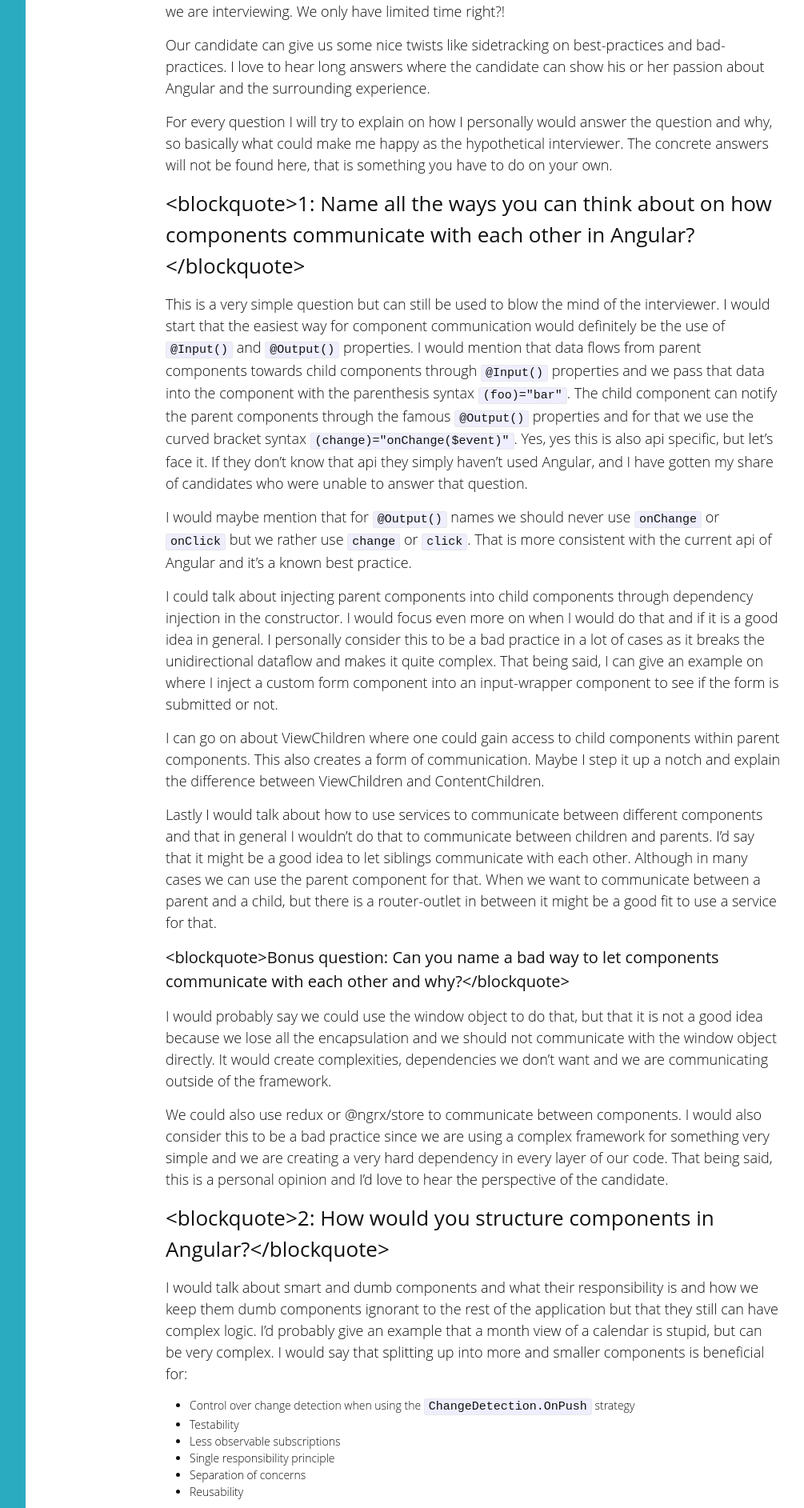
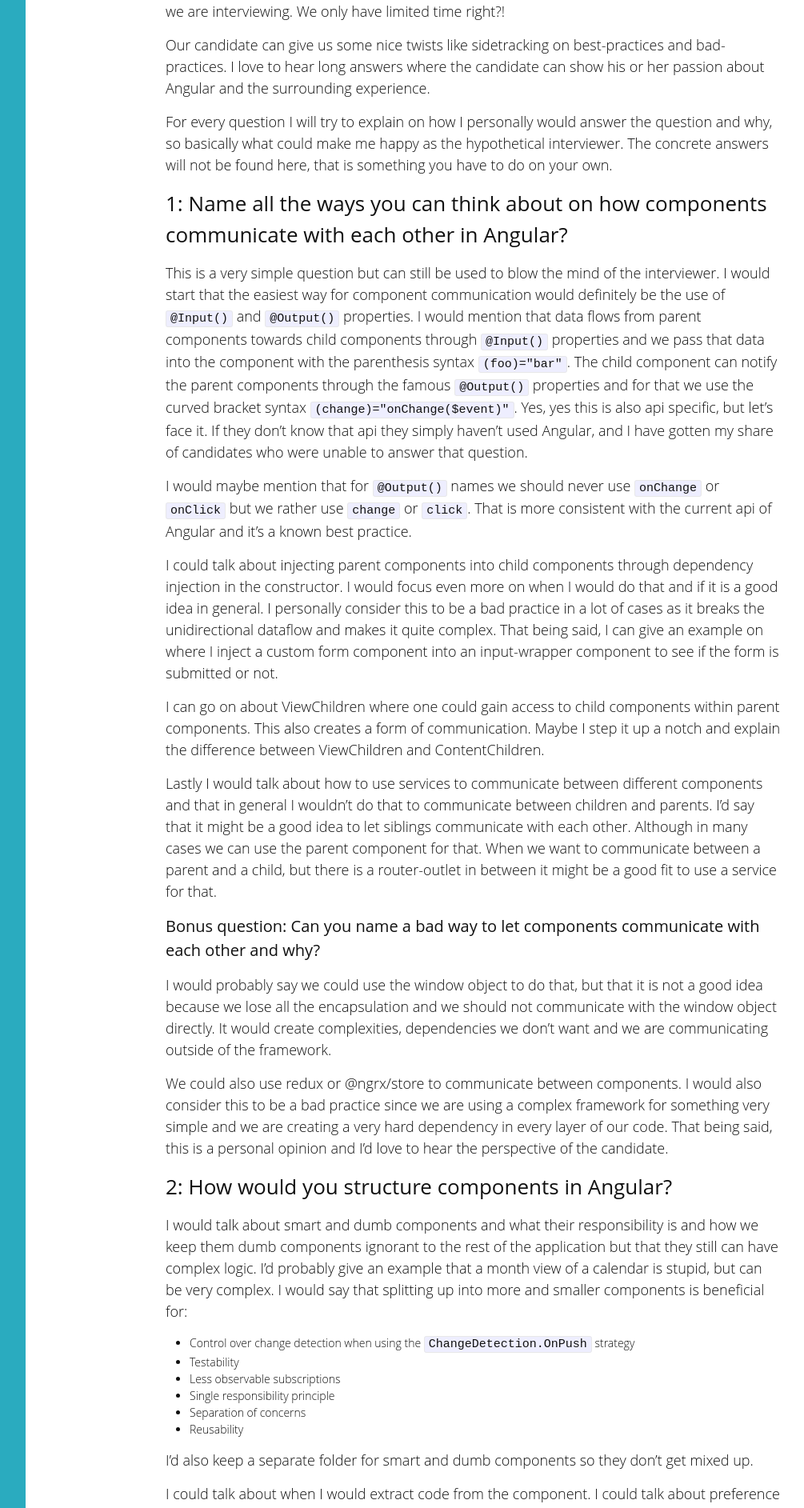
Before and after one commit to brechtbilliet/brechtbilliet.github.io, a Jekyll site: the page built from _posts/2022-08-10-angular-interview-questions-for-seniors.md, in a window 1280 px wide. Shown: the part 1058-2943 px from the top of the page at 80% size, without its empty margins (128-1133 px from the left). Built offline with Jekyll 4.4.1, drawn with Linux system fonts in a browser that asks for light colours; nearby versions of some CDN libraries; comment, search, counter and statistics services are not loaded; some of the changed text lies outside the part shown.

Commit message:
removed blockquote

```diff
--- a/_posts/2022-08-10-angular-interview-questions-for-seniors.md
+++ b/_posts/2022-08-10-angular-interview-questions-for-seniors.md
@@ -46,7 +46,7 @@
 For every question I will try to explain on how I personally would answer the question and why, so basically what could make me happy as the hypothetical interviewer.
 The concrete answers will not be found here, that is something you have to do on your own.
 
-### <blockquote>1: Name all the ways you can think about on how components communicate with each other in Angular?</blockquote>
+### 1: Name all the ways you can think about on how components communicate with each other in Angular?
 
 This is a very simple question but can still be used to blow the mind of the interviewer.
 I would start that the easiest way for component communication would definitely be the use of `@Input()` and `@Output()` properties.
@@ -71,7 +71,7 @@
 children and parents. I'd say that it might be a good idea to let siblings communicate with each other. Although in many cases we can use the parent component for that.
 When we want to communicate between a parent and a child, but there is a router-outlet in between it might be a good fit to use a service for that.
 
-#### <blockquote>Bonus question: Can you name a bad way to let components communicate with each other and why?</blockquote>
+#### Bonus question: Can you name a bad way to let components communicate with each other and why?
 
 I would probably say we could use the window object to do that, but that it is not a good idea because we lose all the encapsulation and we should not communicate
 with the window object directly. It would create complexities, dependencies we don't want and we are communicating outside of the framework.
@@ -80,7 +80,7 @@
 framework for something very simple and we are creating a very hard dependency in every layer of our code. That being said, this is a personal opinion
 and I'd love to hear the perspective of the candidate.
 
-### <blockquote>2: How would you structure components in Angular?</blockquote>
+### 2: How would you structure components in Angular?
 
 I would talk about smart and dumb components and what their responsibility is and how we keep them dumb components ignorant to the rest of the application but
 that they still can have complex logic. I'd probably give an example that a month view of a calendar is stupid, but can be very complex.
@@ -98,11 +98,11 @@
 or not and share the advantages and disadvantages for both ways. It's important to show that that I am not biased and
 that both solutions could work.
 
-#### <blockquote> Bonus question: Tell me the difference between popes and components</blockquote>
+####  Bonus question: Tell me the difference between popes and components
 
 I don't think this question should be answered here since it's a very straightforward question.
 
-### <blockquote>3: Dependency injection, services, lifecycle of services and use cases. go!</blockquote>
+### 3: Dependency injection, services, lifecycle of services and use cases. go!
 
 With this question we can really show that we know exactly how Angular works in terms of dependency injection.
 I could talk about services and how to make them injectable. I would say that we can provide services in modules and
@@ -122,7 +122,7 @@
 
 The reason why I am saying this is not to brag, it's to show how deep you could go with this question.
 
-### <blockquote>4: What's the difference between guards and interceptors?</blockquote>
+### 4: What's the difference between guards and interceptors?
 
 I like this question because we ask 2 things at the same time. Guards and interceptors don't have anything to do with each other
 but they are important tools within the framework. After explaining what guards are I could come up with examples on either
@@ -131,7 +131,7 @@
 
 I would explain that I don't only use interceptors for adding jwt tokens but I could also use them for loading state, error handling and so much more.
 
-### <blockquote>5: What is the `async` pipe?</blockquote>
+### 5: What is the `async` pipe?
 
 Not only could I say we could use the `async` to subscribe on observables, I could start talking about RxJS and that it is the only real dependency Angular has besides zone.js.
 I would say that the async pipe, subscribes to the observable, also unsubscribes from the observable when the component gets destroyed and I would talk about
@@ -141,7 +141,7 @@
 Maybe I would even talk about the `*ngIf=foo$|async as foo` syntax where we can keep the value of the observable inside the template
 and share it like that. I could mention that it can be dangerous if foo has a falsy value.
 
-### <blockquote>6: Tell me about RxJS in Angular, what reactive api's are there?</blockquote>
+### 6: Tell me about RxJS in Angular, what reactive api's are there?
 
 This is a beauty because you can talk about so much here.
 It might be a good idea to start talking about my passion in RxJS first and how I fell in love with it.
@@ -156,7 +156,7 @@
 If I want to blow the interviewer his mind I'd mention that `@Output()` EventEmitters are also observables behind the scenes and that
 you can replace the EventEmitters with any kind of observable
 
-### <blockquote>7: Give me an easy way to create a memory leak in Angular and how to fix it. Eg setInterval()</blockquote>
+### 7: Give me an easy way to create a memory leak in Angular and how to fix it. Eg setInterval()
 
 If the candidate does not understand the question: You have to add a `setInterval(console.log)` statement somewhere in a piece of code
 that will be destroyed and we want to keep seeing numbers logged in the console.
@@ -168,7 +168,7 @@
 I would start on how easy it is to create memory leaks with RxJS and that it's important to always clean up subscriptions.
 This might be a tough question but we could really peek into the reasoning of the attendee here.
 
-### <blockquote>8: How would you test Angular applications?</blockquote>
+### 8: How would you test Angular applications?
 
 This question has a lot of different answers, and none of them are right or wrong. But it's a great way to see how the
 candidate feels about testing, where the priorities lie and how much experience they have with testing Angular applications.
@@ -185,7 +185,7 @@
 I would challenge the use of a huge amount of unit tests because they are very brittle (an extra dependency in the constructor breaks every test).
 and if we break a `cypress` `storybook` integration test chances are quite big that we actually broke something.
 
-### <blockquote>9: Explain to me how change detection works in Angular</blockquote>
+### 9: Explain to me how change detection works in Angular
 
 Here I could talk about `zone.js` monkey patches all the native browser events and that Angular uses it to get notified when something happens.
 I could talk about how Angular takes the component hierarchy and by default evaluates all the components from top to bottom.
@@ -198,14 +198,14 @@
 
 It might also be worth noting that the `async` pipe also triggers a `markForCheck`, but we already said that didn't we?.
 
-#### <blockquote>Bonus question: What happens if you apply the `ChangeDetection.OnPush` strategy on your app component?</blockquote>
+#### Bonus question: What happens if you apply the `ChangeDetection.OnPush` strategy on your app component?
 
 I could explain here that it's not a good idea to do that because it will basically break your change detection and you have to manually
 run `markForCheck()`  for everything. A nice example could be this one:
 When we do an `httpClient.get('url').subscribe(result => this.result = result)` in our code. Our application will never update because it isn't marked for check.
 Also the change detection deep within your component hierarchy could be broken. Another thing is that our app component doesn't have any `@Input()` properties so it is useless anyway.
 
-### <blockquote>10: What is the Expression has changed after it was checked error?</blockquote>
+### 10: What is the Expression has changed after it was checked error?
 
 I would start to laugh about the fact that this bug has bitten me in the butt more than once and explain when and how much it has occurred.
 I would say that the change detection ran twice in development and that both results are compared.
@@ -213,7 +213,7 @@
 
 I could also explain why this isn't run in production and that even the bug is harmless, it does shed some light on problems.
 
-### <blockquote>11: How can you tackle redundancy in Angular?
+### 11: How can you tackle redundancy in Angular?
 
 Very open question, if you are a senior profile you could talk for tens of minutes but I will wrap it up quite shortly here:
 
@@ -223,14 +223,14 @@
 - we can extract logic into reusable functions that we expose in javascript modules (better treeshaking)
 - We can extract logic in services
 
-### <blockquote>12: What is trackBy and how does it work?
+### 12: What is trackBy and how does it work?
 
 This question proves a level of seniority of the candidate within the framework.
 I would explain that every `*ngFor` statement could benefit from that and how the performance is optimised.
 Especially with big lists this property can have a huge impact.
 
 
-### <blockquote>13: Tell me about Angular CLI.
+### 13: Tell me about Angular CLI.
 
 Here I can talk about code generation, about webpack. Maybe if I really want to make an impression I can talk about
 why you think they chose for `webpack` and not `rollup`. Maybe mention why I think it wouldn't work with `vite` now.
@@ -238,7 +238,7 @@
 I could talk about updating to new versions. I could talk about ng-packagr and how I would create a public Angular package.
 I would talk about the CLI sets up webpack configs, unit test configurations, prettier config, linting config files etc.
 
-### <blockquote>14: How do you consume params from an ActivatedRoute and do you see complexities there?
+### 14: How do you consume params from an ActivatedRoute and do you see complexities there?
 
 Here I could say is that injecting the `ActivatedRoute` gives us observables of params but also snapshots if we want.
 I could say that it only has access to its own params, and not to the params of its parent router-outlets.
@@ -252,7 +252,7 @@
 
 One last thing to mention here is that when a param changes, the component is not being destroyed and reinstantiated.
 
-### <blockquote>15: Name your 3 favourite Angular characteristics
+### 15: Name your 3 favourite Angular characteristics
 
 This question speaks for itself. You can verify experience, reasoning, passion and the ability to challenge technical decisions
 by listening to the candidate talk.
@@ -260,7 +260,7 @@
 My personal favorite is the integration with RxJS, the fact that it is opinionated and I think it is suited for huge projects.
 
 
-### <blockquote>16: Name your 3 biggest Angular frustrations
+### 16: Name your 3 biggest Angular frustrations
 
 This question also speaks for itself. You can verify experience, reasoning, passion and the ability to challenge technical decisions
 by listening to the candidate.
@@ -268,7 +268,7 @@
 My biggest frustration is its bundle size, the build time and the ReactiveForms.
 I would continue on the fact that it is nice that Angular 14 gives us typed forms but that I see a lot of improvements there.
 
-### <blockquote>17: Explain how you would do content projection in Angular</blockquote>
+### 17: Explain how you would do content projection in Angular
 
 I could start out by the fact that you can have an `<ng-content>` slot and whatever I put between the tags of my components would be rendered there.
 I could also mention that you can have multiple slots that I could name. And that all these slots can be referenced in the component
@@ -282,7 +282,7 @@
 I could even say it is possible to render content from the right view into the left view by using services to pass template references,
 but now I'm just trying to be smart even though it is possible.
 
-### <blockquote>18: Tell me something about selector prefixes.
+### 18: Tell me something about selector prefixes.
 
 Again a question where you can validate the experience and reasoning.
 - I'd say every component selector has a prefix, but selectors aren't even mandatory so prefixes aren't either.
@@ -296,7 +296,7 @@
 This question is different then the other ones, here the candidate can just make a list of all the things he or she knows about a
 simple subject.
 
-### <blockquote>19: What version upgrades of Angular were really exciting for you and why?
+### 19: What version upgrades of Angular were really exciting for you and why?
 
 This is a very easy question to check on seniority or if the candidate is up to date with the newest version.
 
@@ -314,7 +314,7 @@
 You see the question here shouldn't be about remembering versions, it should trigger the candidate to talk about his or
 hers experience with Angular and which updates were important.
 
-### <blockquote>20: Who do you follow? Which blogs do you read? What do you do to keep up to date with Angular?
+### 20: Who do you follow? Which blogs do you read? What do you do to keep up to date with Angular?
 
 This is one of my favorites. One could talk about pluralsight or egghead trainings.
 They could mention Angular core team members, or interesting pull requests.
```
